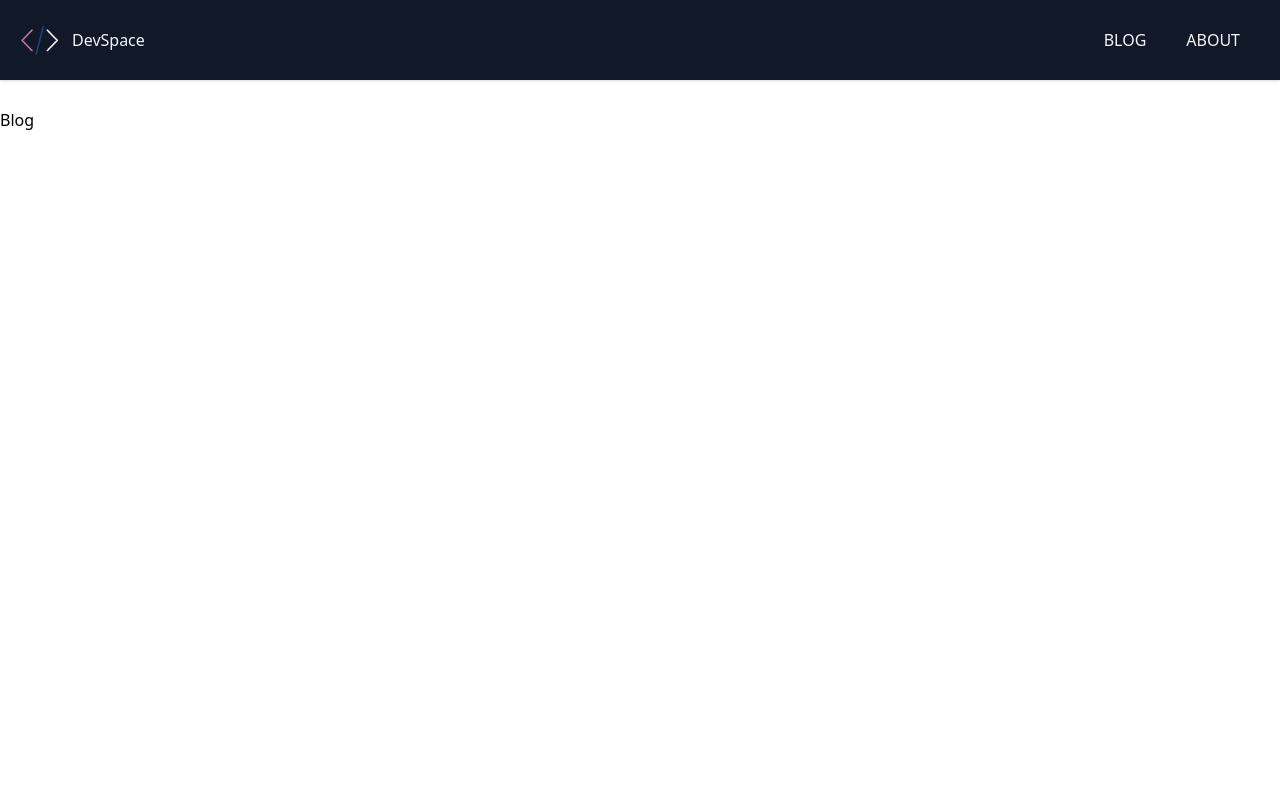
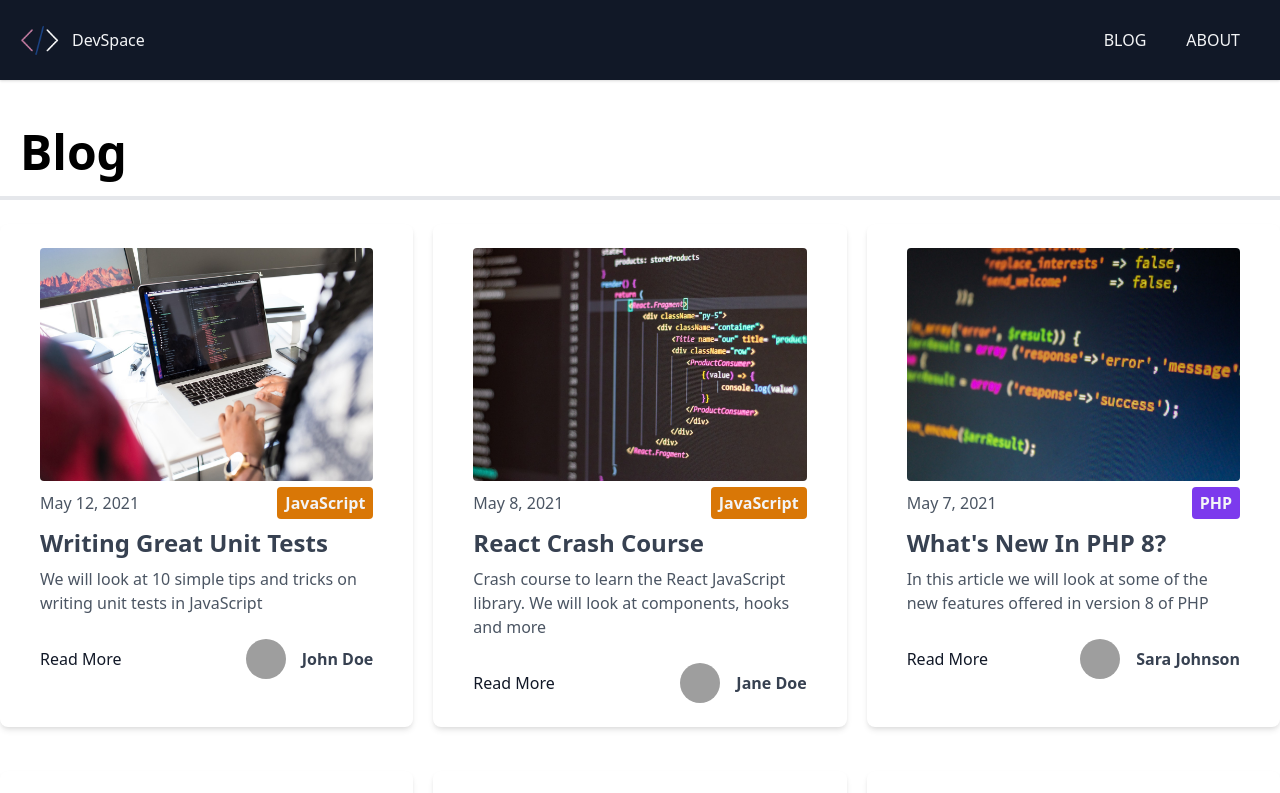
Before and after one commit to kyung-lee-official/devspace-blog-kyung, a Next.js app: page /blog in a window 1280 px wide. Shown: the top 793 px of the page. Built offline with nearby package versions, Linux system fonts and the light colour scheme; grey boxes are pictures that could not be loaded.

Commit message:
62. Category Label Component

```diff
--- /dev/null
+++ b/components/CategoryLable.tsx
@@ -0,0 +1,23 @@
+import Link from "next/link";
+
+const CategoryLable = ({ children }: { children: any }) => {
+	const colorKey = {
+		JavaScript: "yellow",
+		CSS: "blue",
+		Python: "green",
+		PHP: "purple",
+		Ruby: "Red",
+	} as any;
+
+	return (
+		<div
+			className={`px-2 py-1 bg-${colorKey[children]}-600 text-gray-100 font-bold rounded`}
+		>
+			<Link href={`/blog/category/${children.toLowerCase()}`}>
+				{children}
+			</Link>
+		</div>
+	);
+};
+
+export default CategoryLable;
--- a/components/Post.tsx
+++ b/components/Post.tsx
@@ -1,5 +1,6 @@
 import Image from "next/image";
 import Link from "next/link";
+import CategoryLable from "./CategoryLable";
 
 const Post = ({ post }: { post: any }) => {
 	return (
@@ -15,7 +16,7 @@ const Post = ({ post }: { post: any }) => {
 				<span className="font-light text-gray-600">
 					{post.frontmatter.date}
 				</span>
-				<div>{post.frontmatter.category}</div>
+				<CategoryLable>{post.frontmatter.category}</CategoryLable>
 			</div>
 			<div className="mt-2">
 				<Link href={`/blog/${post.slug}`}>
--- a/pages/blog/index.tsx
+++ b/pages/blog/index.tsx
@@ -1,11 +1,46 @@
-import Layout from "../../components/Layout"
+import fs from "fs";
+import path from "path";
+import Link from "next/link";
+import type { NextPage } from "next";
+import Layout from "../../components/Layout";
+import matter from "gray-matter";
+import Post from "../../components/Post";
+import sortByDate from "../../utils";
 
-const BlogPage = () => {
+const BlogPage: NextPage<any> = ({ posts }: { posts: any }) => {
 	return (
 		<Layout>
-			<h1>Blog</h1>
+			<h1 className="text-5xl border-b-4 p-5 font-bold">Blog</h1>
+			<div className="grid md:grid-cols-2 lg:grid-cols-3 gap-5">
+				{posts.map((post: any, index: number) => (
+					<Post key={index} post={post}></Post>
+				))}
+			</div>
 		</Layout>
-	)
+	);
+};
+
+export default BlogPage;
+
+export async function getStaticProps() {
+	const files = fs.readdirSync(path.join("posts"));
+	const posts = files.map((filename) => {
+		const slug = filename.replace(".md", "");
+		const markdownWithMeta = fs.readFileSync(
+			path.join("posts", filename),
+			"utf-8"
+		);
+		const { data: frontmatter } = matter(markdownWithMeta);
+
+		return {
+			slug,
+			frontmatter,
+		};
+	});
+
+	return {
+		props: {
+			posts: posts.sort(sortByDate),
+		},
+	};
 }
-
-export default BlogPage
```
